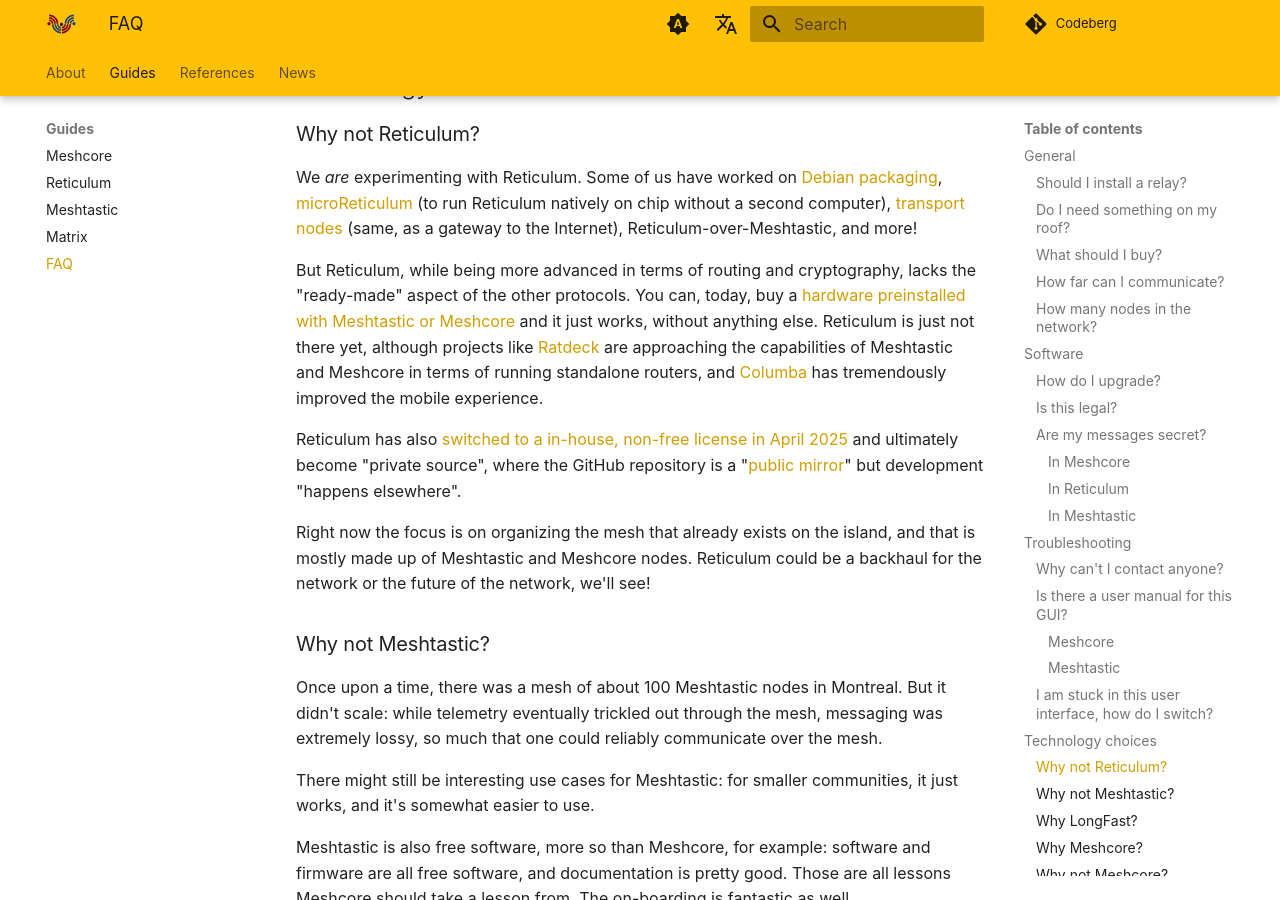
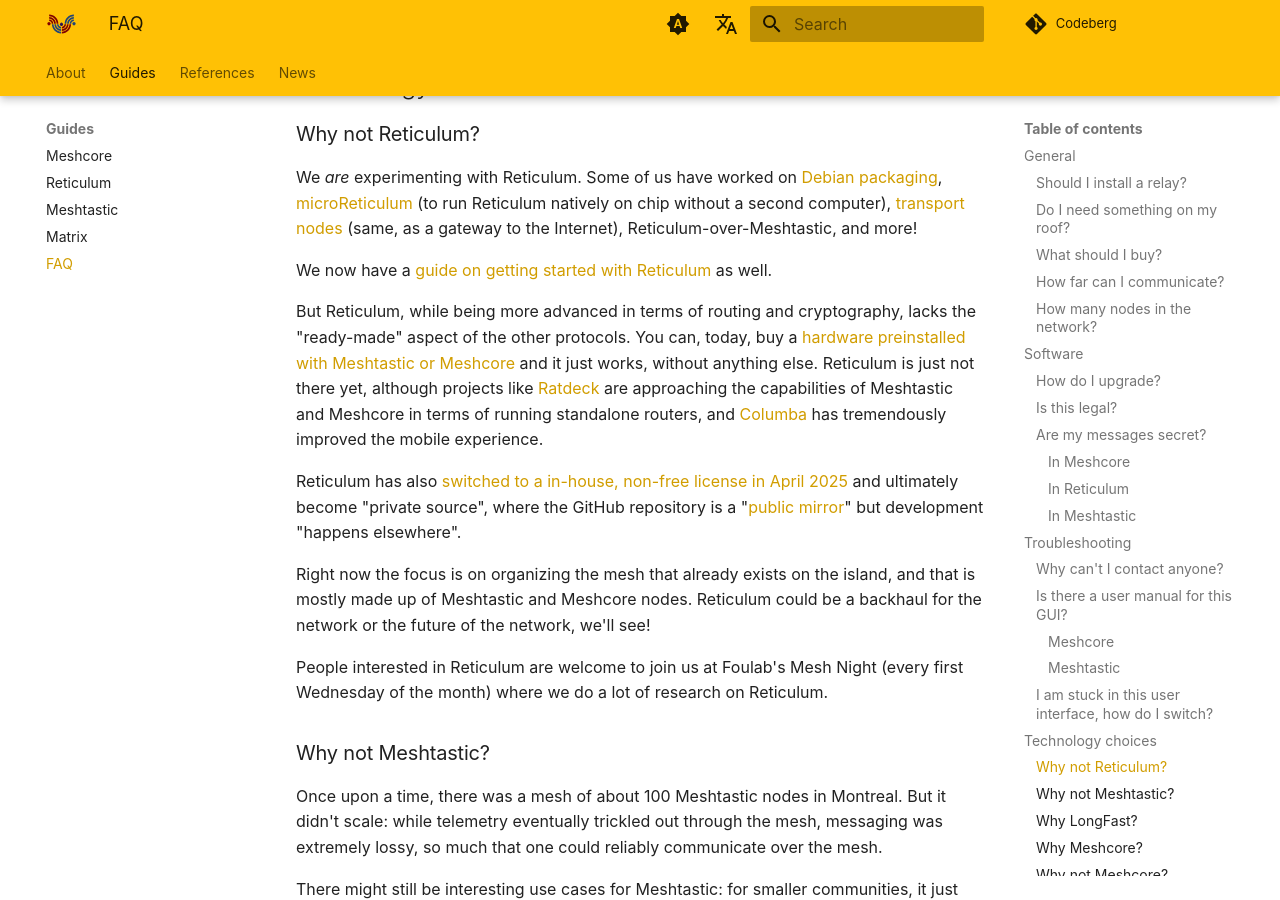
Before and after one commit to ReseauLibre/lora.reseaulibre.ca, an MkDocs documentation site: the page built from docs/guides/faq.md, in a window 1280 px wide and 900 px high, scrolled down 6012 px. Built offline with MkDocs 1.6.1 and Material for MkDocs 9.7.7, drawn with Linux system fonts in a browser that asks for light colours; plug-ins that fetch from the network failed and are left out; comment, search, counter and statistics services are not loaded.

Commit message:
faq: mention the reticulum guide and mesh nights

```diff
--- a/docs/guides/faq.md
+++ b/docs/guides/faq.md
@@ -281,6 +281,8 @@
 on chip without a second computer), [transport nodes](https://github.com/jrl290/RTNode-HeltecV4) (same, as a
 gateway to the Internet), Reticulum-over-Meshtastic, and more!
 
+We now have a [guide on getting started with Reticulum](reticulum.md) as well.
+
 But Reticulum, while being more advanced in terms of routing and
 cryptography, lacks the "ready-made" aspect of the other protocols. You can,
 today, buy a [hardware preinstalled with Meshtastic or Meshcore](../references/hardware/index.md) and it just
@@ -298,6 +300,10 @@
 the island, and that is mostly made up of Meshtastic and Meshcore nodes. Reticulum
 could be a backhaul for the network or the future of the network,
 we'll see!
+
+People interested in Reticulum are welcome to join us at Foulab's Mesh
+Night (every first Wednesday of the month) where we do a lot of
+research on Reticulum.
 
 ### Why not Meshtastic?
 
```
